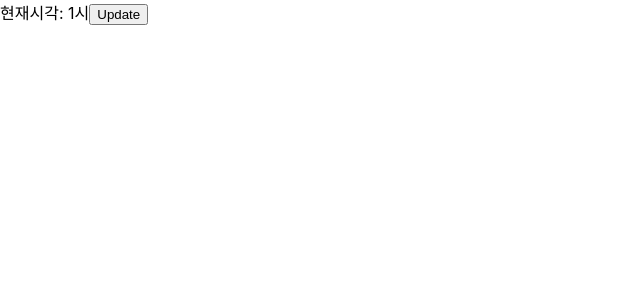
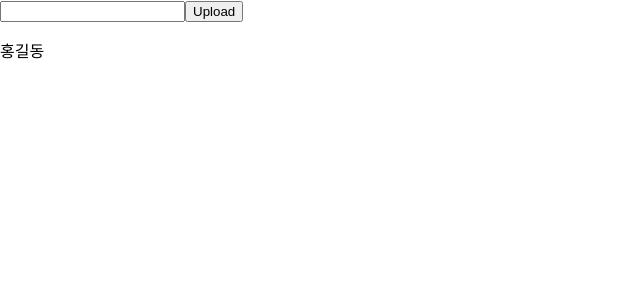
Before and after one commit to YoonCode/react-hook, a React (Create React App) app: page / in a window 1280 px wide. Shown: the top 300 px of the page, without its empty margins (0-640 px from the left). Built offline with nearby package versions, Linux system fonts and the light colour scheme.

Commit message:
input and upload names

```diff
--- a/src/App.js
+++ b/src/App.js
@@ -1,22 +1,27 @@
 import { useState } from 'react'
 
 function App() {
-  const [time, setTime] = useState(1)
+  const [names, setNames] = useState(['홍길동'])
+  const [input, setInput] = useState('')
 
-  const handleClick = () => {
-    let newTime
-    if (time >= 12) {
-      newTime = 1
-    } else {
-      newTime = time + 1
-    }
-    setTime(newTime)
+  const handleInputChange = (e) => {
+    setInput(e.target.value)
+  }
+
+  const handleUpload = () => {
+    setNames((prevState) => {
+      return [input, ...prevState]
+    })
+    setInput('')
   }
 
   return (
     <>
-      <span>현재시각: {time}시</span>
-      <button onClick={handleClick}>Update</button>
+      <input type="text" value={input} onChange={handleInputChange} />
+      <button onClick={handleUpload}>Upload</button>
+      {names.map((name, idx) => {
+        return <p key={idx}>{name}</p>
+      })}
     </>
   )
 }
```
